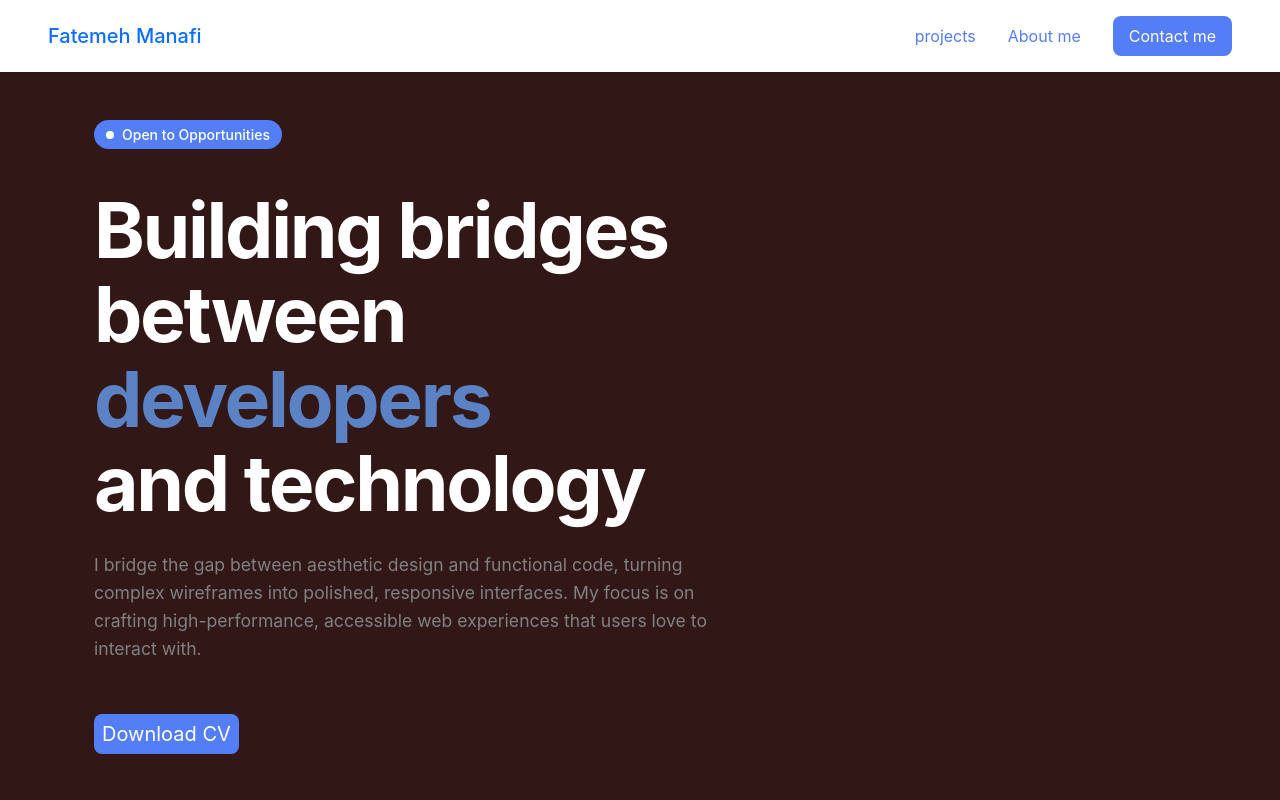
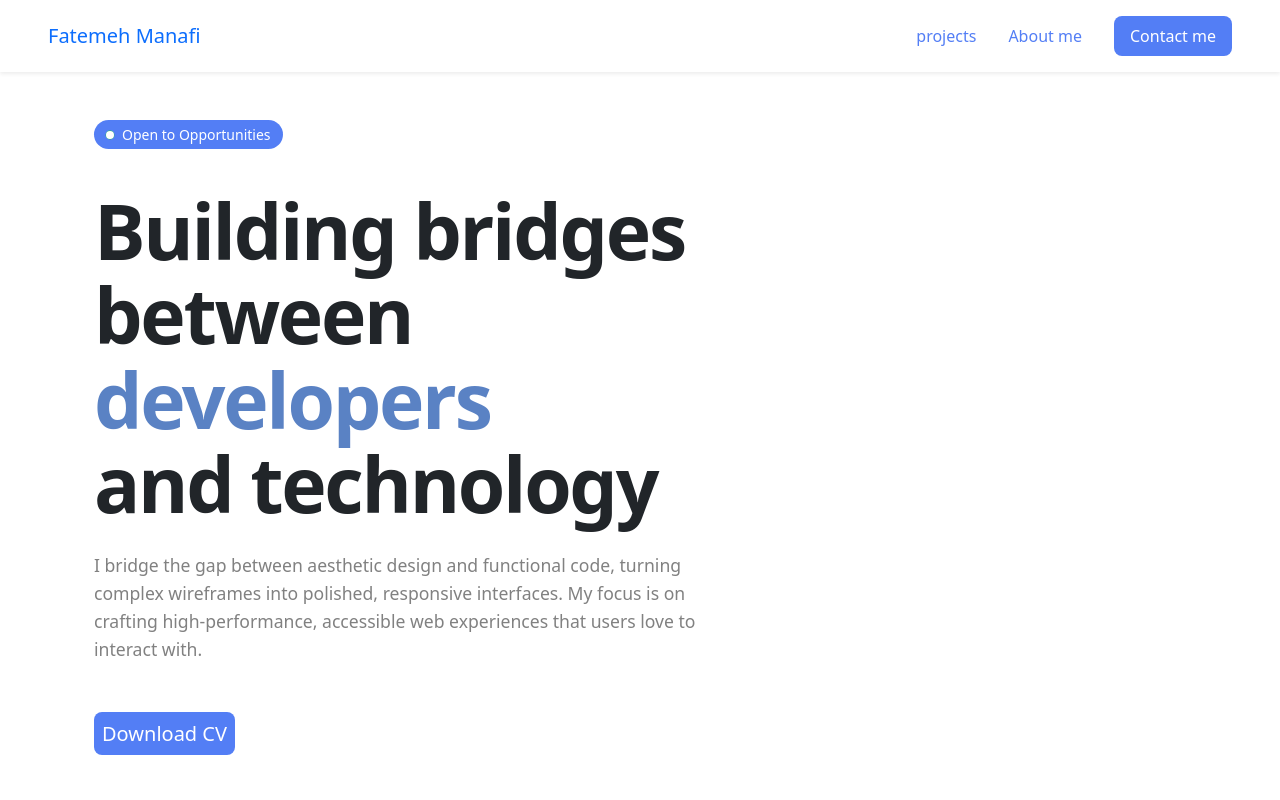
Before and after one commit to Fatak98/portfolio, a React (Vite) app: page / in a window 1280 px wide. Shown: the top 800 px of the page. Built offline with nearby package versions, Linux system fonts and the light colour scheme.

Commit message:
fix bootstrap css load

```diff
--- a/src/index.css
+++ b/src/index.css
@@ -1,12 +1,5 @@
 * {
   box-sizing: border-box;
-}
-
-body {
-  margin: 0;
-  font-family: "Inter", Arial, sans-serif;
-  background-color: #321717;
-  color: #ffffff;
 }
 
 html, body {
```
